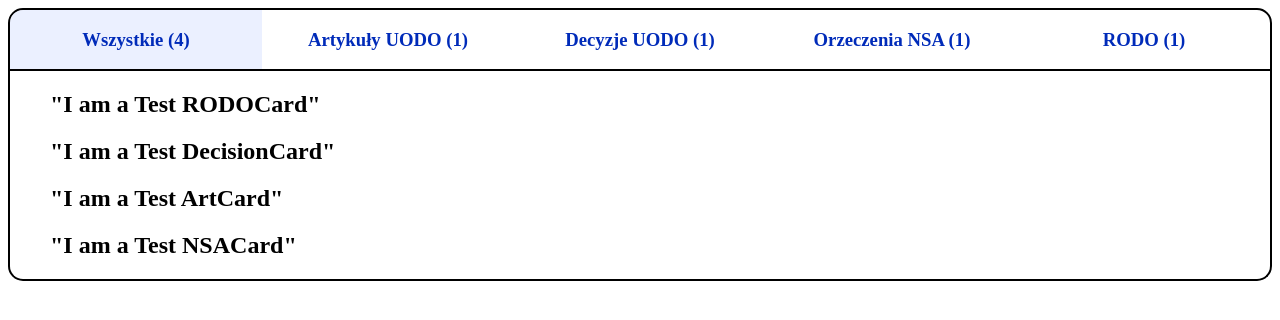
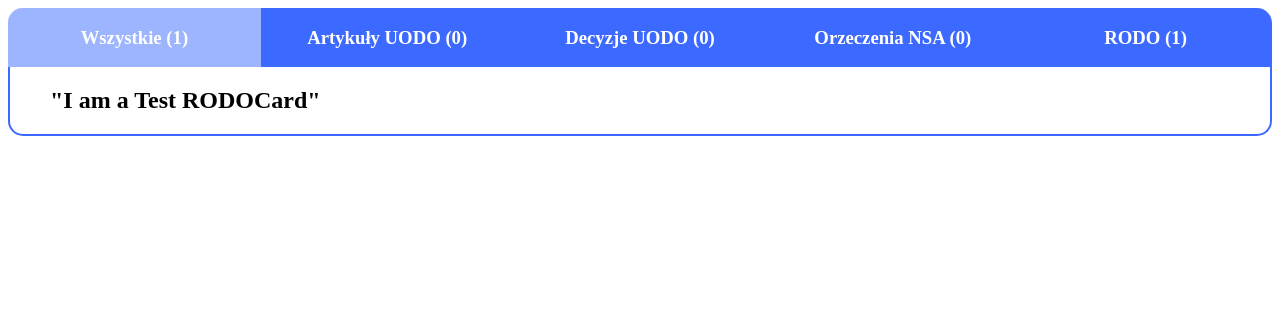
Before and after one commit to krysx7003/neuro_poc, a React (Vite) app in the folder front-end/: page / in a window 1280 px wide. Shown: the top 320 px of the page. Built offline with nearby package versions, Linux system fonts and the light colour scheme.

Commit message:
Updated style, passing empty array is now defined behaviour

```diff
--- a/front-end/src/App.tsx
+++ b/front-end/src/App.tsx
@@ -4,9 +4,9 @@ import type { Document } from "./types/components";
 function App() {
     const docs: Document[] = [
         { name: "Test", type: "rodo" },
-        { name: "Test", type: "decision" },
-        { name: "Test", type: "article" },
-        { name: "Test", type: "nsa" },
+        // { name: "Test", type: "decision" },
+        // { name: "Test", type: "article" },
+        // { name: "Test", type: "nsa" },
     ];
     return (
         <>
--- a/front-end/src/components/DocumentList.css
+++ b/front-end/src/components/DocumentList.css
@@ -1,7 +1,8 @@
 .row {
   display: flex;
-  color: #002BB9;
-  border: 2px solid black;
+  background-color: #3c69ff;
+  color: #ffffff;
+  /* border: 2px solid black; */
   border-radius: 15px 15px 0px 0px;
   margin-bottom: 0;
   justify-content: space-between;  /* Distributes evenly across full width */
@@ -12,6 +13,7 @@
   padding-right: 15px;
   padding-left: 15px;
   text-align: center;
+  cursor: pointer;
 }
 .row-item:first-child {
   border-top-left-radius: 13px;
@@ -27,7 +29,7 @@
   margin-top: 0;
   padding-top: 0;
   list-style: none;
-  border: 2px solid black;
+  border: 2px solid #3c69ff;
   border-top: none;
   border-radius: 0px 0px 15px 15px;
   overflow: hidden;
--- a/front-end/src/components/DocumentList.tsx
+++ b/front-end/src/components/DocumentList.tsx
@@ -58,6 +58,8 @@ function DocumentList({ full_docs }: DocumentListProps) {
     const getDocs = (index: number): Document[] => {
         return docs[index] ?? full_docs;
     };
+
+    const selectedDocs: Document[] = getDocs(selectedIndex);
     return (
         <>
             <div className="row">
@@ -79,7 +81,8 @@ function DocumentList({ full_docs }: DocumentListProps) {
                 ))}
             </div>
             <ul className="document-display">
-                {getDocs(selectedIndex).map((doc) => {
+                {selectedDocs.length > 0 ? (
+                    selectedDocs.map((doc) => {
                         const LayoutComponent = DocumentLayoutMap[doc.type];
                         return (
                             <li>
@@ -88,7 +91,10 @@ function DocumentList({ full_docs }: DocumentListProps) {
                                 </Card>
                             </li>
                         );
-                })}
+                    })
+                ) : (
+                    <h2>Nie znaleziono dokumentów</h2>
+                )}
             </ul>
         </>
     );
```
Lines whose indentation alone changed are shown as unchanged.
